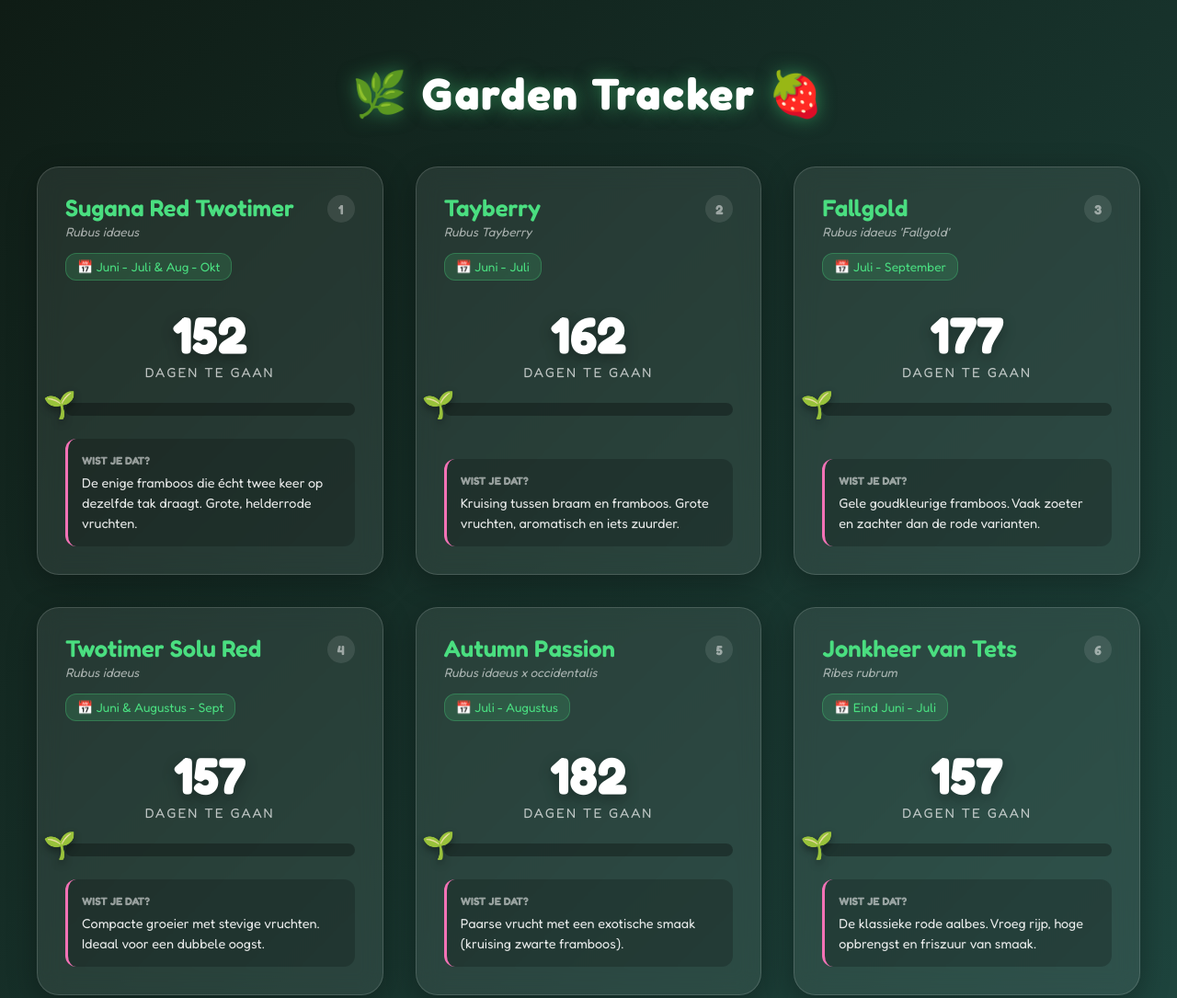
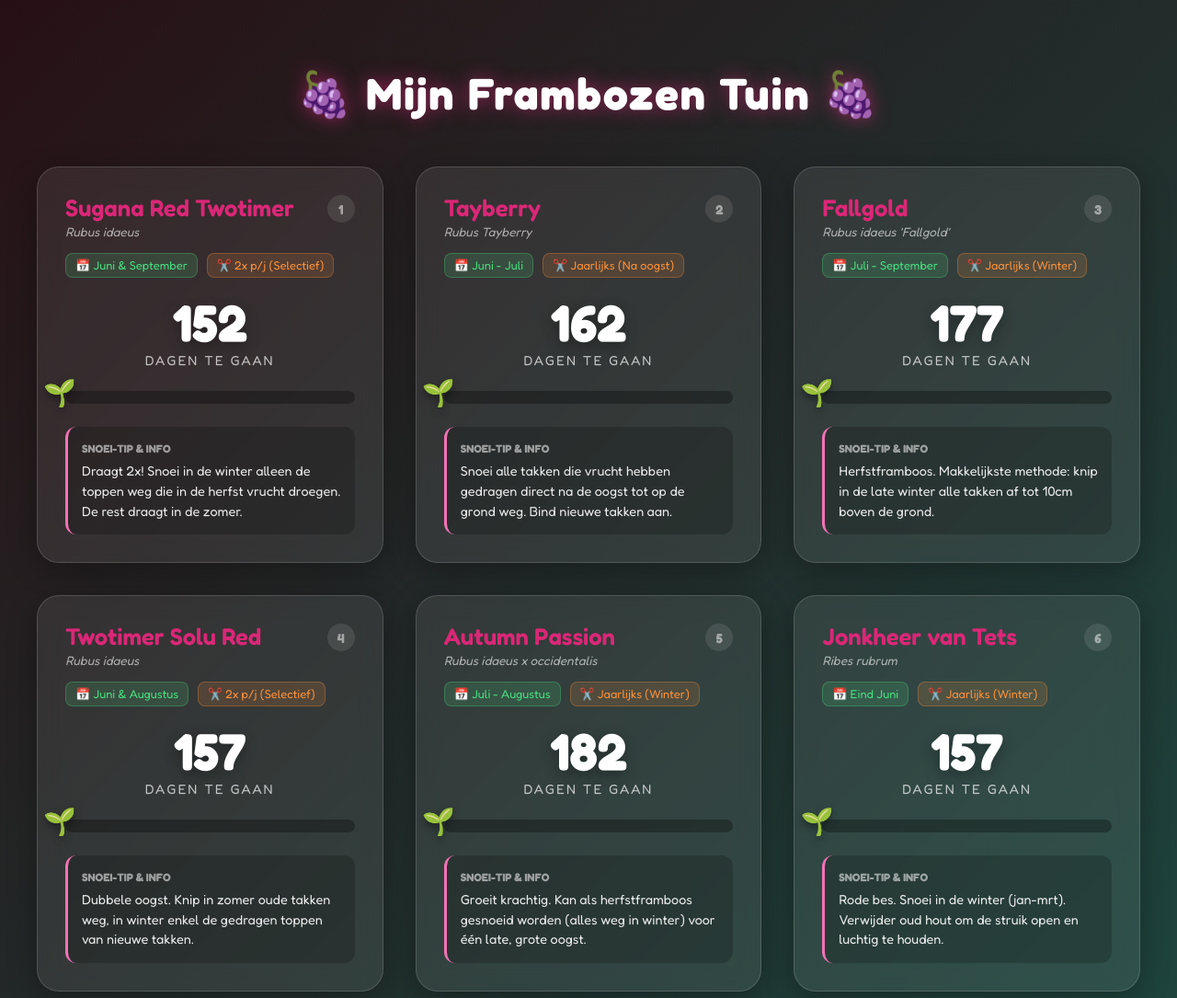
Before and after one commit to jordenric96/fruit, a plain HTML site: page index.html in a window 1280 px wide. Shown: the top 1085 px of the page at 92% size. Drawn offline with Linux system fonts and the light colour scheme.

Commit message:
Update index.html

```diff
--- a/index.html
+++ b/index.html
@@ -3,7 +3,7 @@
 <head>
     <meta charset="UTF-8">
     <meta name="viewport" content="width=device-width, initial-scale=1.0">
-    <title>Mijn Fruit Dashboard 2.0</title>
+    <title>Mijn Frambozen Dashboard</title>
     <link href="https://fonts.googleapis.com/css2?family=Fredoka:wght@300;400;600;700&display=swap" rel="stylesheet">
     <style>
         :root {
@@ -11,8 +11,8 @@
             --card-bg: rgba(255, 255, 255, 0.08);
             --card-border: rgba(255, 255, 255, 0.15);
             --accent-green: #4ade80;
-            --accent-pink: #f472b6;
-            --accent-yellow: #facc15;
+            --accent-pink: #db2777; /* Iets donkerder roze voor framboos */
+            --accent-orange: #fb923c;
             --text-color: #ffffff;
         }
 
@@ -20,7 +20,7 @@
             margin: 0;
             padding: 40px;
             font-family: 'Fredoka', sans-serif;
-            background: linear-gradient(135deg, #0f1c15 0%, #1e453e 100%);
+            background: linear-gradient(135deg, #271015 0%, #1e453e 100%); /* Iets rodere gloed in achtergrond */
             color: var(--text-color);
             min-height: 100vh;
         }
@@ -29,7 +29,7 @@
             text-align: center;
             font-size: 3rem;
             margin-bottom: 50px;
-            text-shadow: 0 0 20px rgba(74, 222, 128, 0.5);
+            text-shadow: 0 0 20px rgba(219, 39, 119, 0.6);
             letter-spacing: 2px;
         }
 
@@ -58,8 +58,8 @@
 
         .fruit-card:hover {
             transform: translateY(-10px) scale(1.02);
-            box-shadow: 0 20px 50px 0 rgba(74, 222, 128, 0.15);
-            border-color: var(--accent-green);
+            box-shadow: 0 20px 50px 0 rgba(219, 39, 119, 0.2);
+            border-color: var(--accent-pink);
             background: rgba(255, 255, 255, 0.12);
         }
 
@@ -72,7 +72,7 @@
 
         .fruit-name {
             font-size: 1.6rem;
-            color: var(--accent-green);
+            color: var(--accent-pink);
             margin: 0;
             line-height: 1.1;
             font-weight: 600;
@@ -99,17 +99,35 @@
             color: rgba(255,255,255,0.5);
         }
 
-        /* Nieuw: Seizoen Badge */
+        /* Badges Container */
+        .badges {
+            display: flex;
+            gap: 10px;
+            flex-wrap: wrap;
+            margin-bottom: 20px;
+        }
+
         .season-badge {
             background: rgba(74, 222, 128, 0.15);
             color: var(--accent-green);
-            padding: 6px 12px;
-            border-radius: 12px;
-            font-size: 0.85rem;
-            display: inline-block;
-            margin-bottom: 20px;
+            padding: 5px 10px;
+            border-radius: 8px;
+            font-size: 0.8rem;
             border: 1px solid rgba(74, 222, 128, 0.3);
             font-weight: 500;
+        }
+
+        .pruning-badge {
+            background: rgba(251, 146, 60, 0.15);
+            color: var(--accent-orange);
+            padding: 5px 10px;
+            border-radius: 8px;
+            font-size: 0.8rem;
+            border: 1px solid rgba(251, 146, 60, 0.3);
+            font-weight: 500;
+            display: flex;
+            align-items: center;
+            gap: 5px;
         }
 
         .countdown-container {
@@ -148,7 +166,7 @@
             border-radius: 10px;
             width: 0%;
             position: relative;
-            box-shadow: 0 0 15px rgba(74, 222, 128, 0.4);
+            box-shadow: 0 0 15px rgba(219, 39, 119, 0.4);
             transition: width 1.5s ease-out;
         }
 
@@ -161,7 +179,7 @@
             transition: transform 0.3s cubic-bezier(0.34, 1.56, 0.64, 1);
         }
 
-        /* Nieuw: Extra Info Sectie */
+        /* Info Sectie */
         .info-box {
             background: rgba(0,0,0,0.2);
             border-radius: 12px;
@@ -189,20 +207,20 @@
 </head>
 <body>
 
-    <h1>🌿 Garden Tracker 🍓</h1>
+    <h1>🍇 Mijn Frambozen Tuin 🍇</h1>
 
     <div class="dashboard-grid" id="dashboard">
         </div>
 
     <script>
-        // DATA OBJECT: Nu met 'displaySeason' en 'info'
         const fruitData = [
             {
                 id: 1,
                 name: "Sugana Red Twotimer",
                 latin: "Rubus idaeus",
-                displaySeason: "Juni - Juli & Aug - Okt",
-                info: "De enige framboos die écht twee keer op dezelfde tak draagt. Grote, helderrode vruchten.",
+                displaySeason: "Juni & September",
+                pruning: "2x p/j (Selectief)",
+                info: "Draagt 2x! Snoei in de winter alleen de toppen weg die in de herfst vrucht droegen. De rest draagt in de zomer.",
                 seasons: [
                     { startMonth: 5, startDay: 15, endMonth: 6, endDay: 30 },
                     { startMonth: 7, startDay: 15, endMonth: 9, endDay: 15 }
@@ -213,7 +231,8 @@
                 name: "Tayberry",
                 latin: "Rubus Tayberry",
                 displaySeason: "Juni - Juli",
-                info: "Kruising tussen braam en framboos. Grote vruchten, aromatisch en iets zuurder.",
+                pruning: "Jaarlijks (Na oogst)",
+                info: "Snoei alle takken die vrucht hebben gedragen direct na de oogst tot op de grond weg. Bind nieuwe takken aan.",
                 seasons: [
                     { startMonth: 5, startDay: 25, endMonth: 6, endDay: 20 }
                 ]
@@ -223,7 +242,8 @@
                 name: "Fallgold",
                 latin: "Rubus idaeus 'Fallgold'",
                 displaySeason: "Juli - September",
-                info: "Gele goudkleurige framboos. Vaak zoeter en zachter dan de rode varianten.",
+                pruning: "Jaarlijks (Winter)",
+                info: "Herfstframboos. Makkelijkste methode: knip in de late winter alle takken af tot 10cm boven de grond.",
                 seasons: [
                     { startMonth: 6, startDay: 10, endMonth: 8, endDay: 20 }
                 ]
@@ -232,8 +252,9 @@
                 id: 4,
                 name: "Twotimer Solu Red",
                 latin: "Rubus idaeus",
-                displaySeason: "Juni & Augustus - Sept",
-                info: "Compacte groeier met stevige vruchten. Ideaal voor een dubbele oogst.",
+                displaySeason: "Juni & Augustus",
+                pruning: "2x p/j (Selectief)",
+                info: "Dubbele oogst. Knip in zomer oude takken weg, in winter enkel de gedragen toppen van nieuwe takken.",
                 seasons: [
                     { startMonth: 5, startDay: 20, endMonth: 6, endDay: 25 },
                     { startMonth: 7, startDay: 15, endMonth: 8, endDay: 30 }
@@ -244,7 +265,8 @@
                 name: "Autumn Passion",
                 latin: "Rubus idaeus x occidentalis",
                 displaySeason: "Juli - Augustus",
-                info: "Paarse vrucht met een exotische smaak (kruising zwarte framboos).",
+                pruning: "Jaarlijks (Winter)",
+                info: "Groeit krachtig. Kan als herfstframboos gesnoeid worden (alles weg in winter) voor één late, grote oogst.",
                 seasons: [
                     { startMonth: 6, startDay: 15, endMonth: 7, endDay: 30 }
                 ]
@@ -253,8 +275,9 @@
                 id: 6,
                 name: "Jonkheer van Tets",
                 latin: "Ribes rubrum",
-                displaySeason: "Eind Juni - Juli",
-                info: "De klassieke rode aalbes. Vroeg rijp, hoge opbrengst en friszuur van smaak.",
+                displaySeason: "Eind Juni",
+                pruning: "Jaarlijks (Winter)",
+                info: "Rode bes. Snoei in de winter (jan-mrt). Verwijder oud hout om de struik open en luchtig te houden.",
                 seasons: [
                     { startMonth: 5, startDay: 20, endMonth: 6, endDay: 15 }
                 ]
@@ -270,7 +293,6 @@
                 let start = new Date(currentYear, season.startMonth, season.startDay);
                 let end = new Date(currentYear, season.endMonth, season.endDay);
                 possibilities.push({ start, end });
-                // Check volgend jaar ook
                 let startNext = new Date(currentYear + 1, season.startMonth, season.startDay);
                 let endNext = new Date(currentYear + 1, season.endMonth, season.endDay);
                 possibilities.push({ start: startNext, end: endNext });
@@ -291,7 +313,7 @@
 
         function calculateProgress(targetDate) {
             const now = new Date();
-            const maxWaitDays = 120; // Dagen voordat de balk begint te lopen
+            const maxWaitDays = 120;
             const diffTime = targetDate - now;
             const diffDays = Math.ceil(diffTime / (1000 * 60 * 60 * 24));
 
@@ -301,12 +323,12 @@
         }
 
         function getGrowthIcon(percentage, isActive) {
-            if (isActive) return "🍓";
+            if (isActive) return "🍇"; // Framboos/Braam look
             if (percentage < 15) return "🌱";
             if (percentage < 40) return "🌿";
             if (percentage < 70) return "🌳";
             if (percentage < 90) return "🌸";
-            return "🍇";
+            return "🦟"; // Bestuiving/Bijna klaar
         }
 
         function renderDashboard() {
@@ -334,8 +356,7 @@
                 }
 
                 const icon = getGrowthIcon(progress, isActive);
-                // Twotimer specifieke kleur voor info box (roze accent) vs standaard
-                const activeColor = isActive ? '#ef4444' : '#f472b6';
+                const activeColor = isActive ? '#db2777' : '#f472b6'; // Meer roze/rood accent
 
                 const cardHTML = `
                     <div class="fruit-card">
@@ -348,7 +369,10 @@
                                 <div class="fruit-number">${fruit.id}</div>
                             </div>
 
-                            <div class="season-badge">📅 ${fruit.displaySeason}</div>
+                            <div class="badges">
+                                <div class="season-badge">📅 ${fruit.displaySeason}</div>
+                                <div class="pruning-badge">✂️ ${fruit.pruning}</div>
+                            </div>
 
                             <div class="countdown-container">
                                 <div class="days-left">${displayText}</div>
@@ -363,7 +387,7 @@
                         </div>
 
                         <div class="info-box" style="border-left-color: ${activeColor}">
-                            <span class="info-title">Wist je dat?</span>
+                            <span class="info-title">Snoei-tip & Info</span>
                             ${fruit.info}
                         </div>
                     </div>
```
